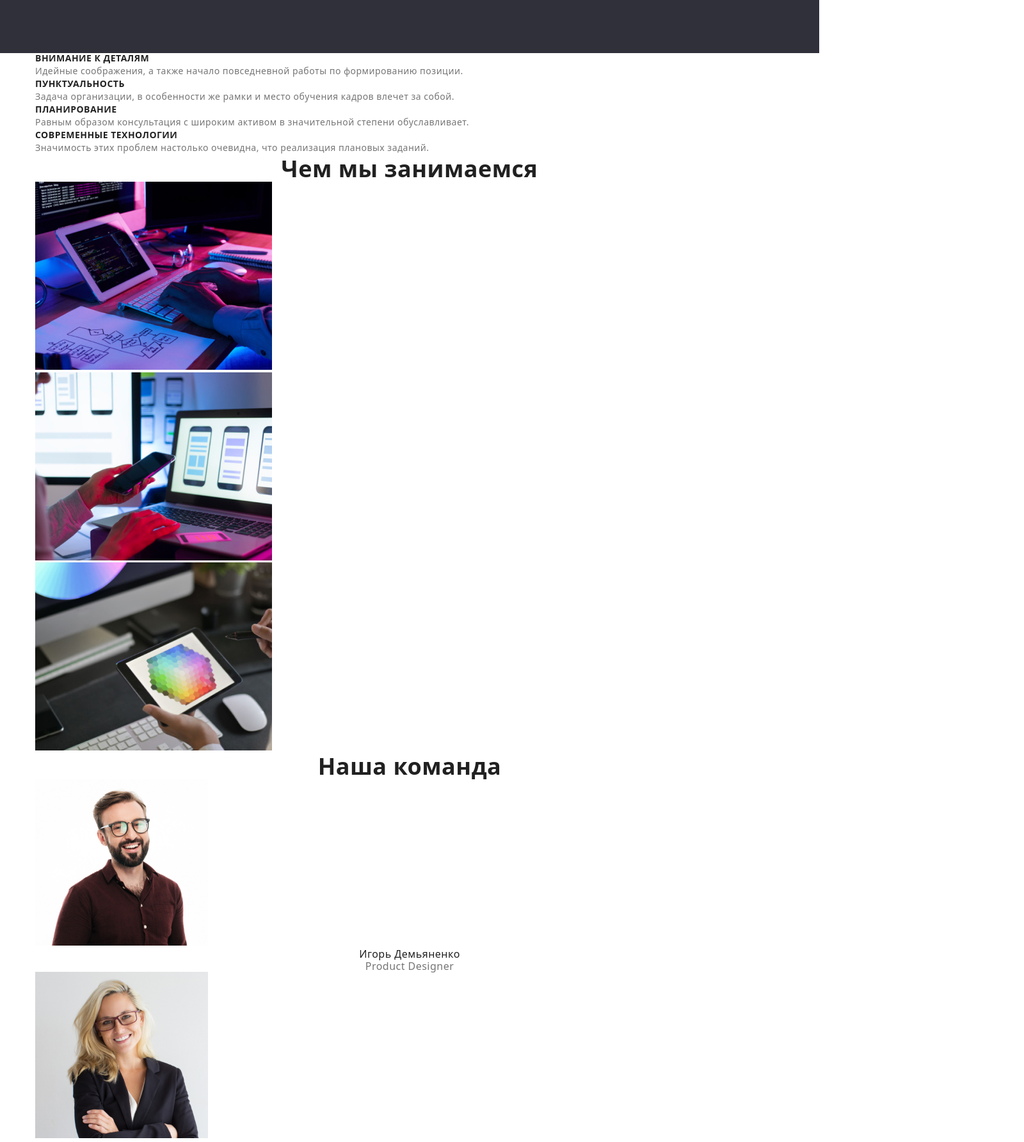
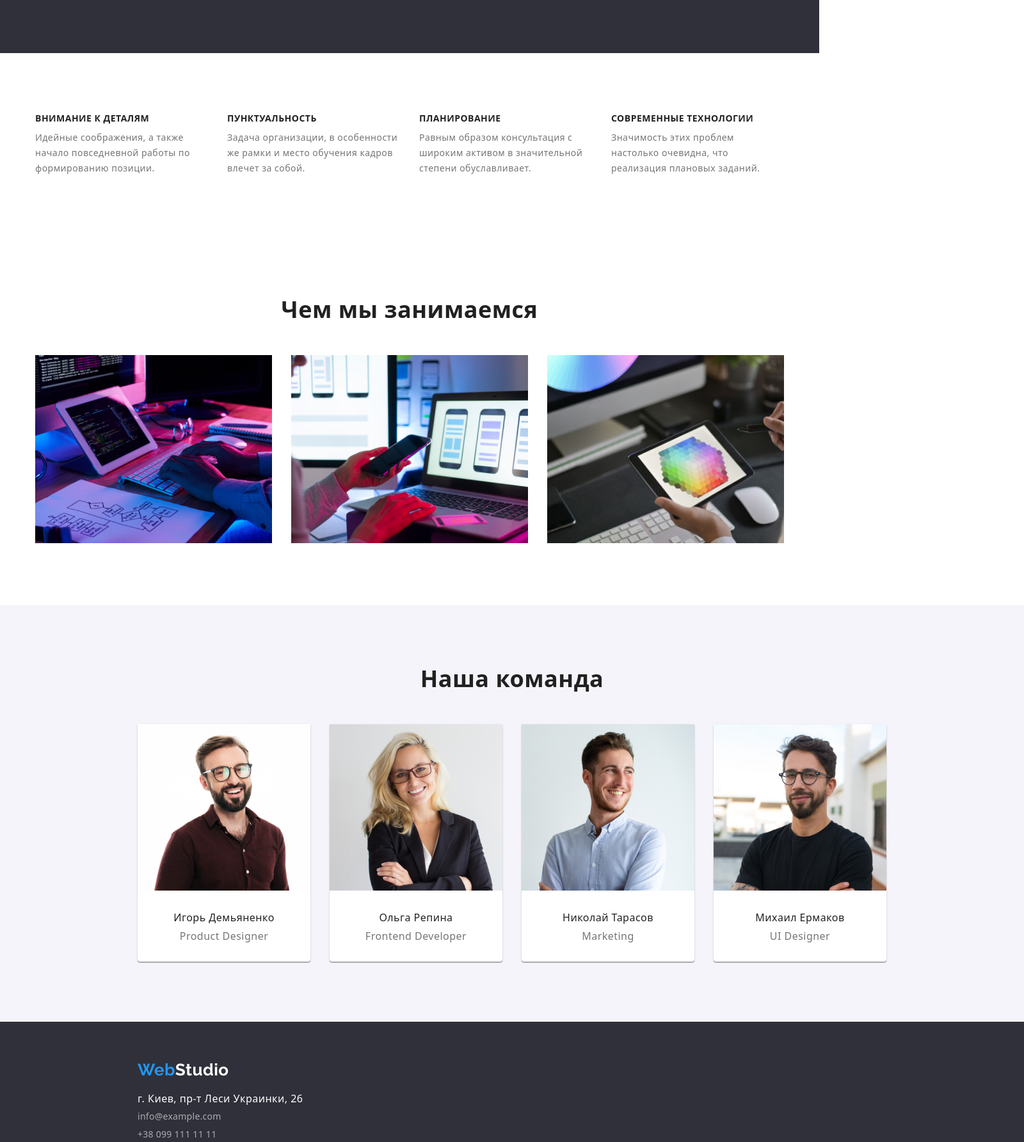
Before and after one commit to mykytastrybul/goit-markup-hw-03, a plain HTML site: page index.html in a window 1280 px wide. Shown: the part 600-2385 px from the top of the page at 64% size, 1600 px wide, since content can reach past the window. Drawn offline with Linux system fonts and the light colour scheme.

Commit message:
Изменения

```diff
--- a/css/styles.css
+++ b/css/styles.css
@@ -16,6 +16,19 @@ html{
 *::after {
     box-sizing: inherit;
 }
+.visually-hidden{
+    position: absolute;
+    width: 1px;
+    height: 1px;
+    margin: -1px;
+    border: 0;
+    padding: 0;
+
+    white-space: nowrap;
+    clip-path: inset(100%);
+    clip: rect(0 0 0 0);
+    overflow: hidden;
+}
 body{
     color: var(--primary-text-color);
     font-family: Roboto, sans-serif;
@@ -28,6 +41,17 @@ p,
 ul {
     padding: 0;
     margin: 0;
+}
+.container {
+    width: 1200px;
+    margin-left: auto;
+    margin-right: auto;
+    padding-left: 15px;
+    padding-right: 15px;
+}
+.section{
+    padding-top: 94px;
+    padding-bottom: 94px;
 }
 .link-studio-header{
     text-decoration: none;
@@ -115,23 +139,28 @@ ul {
     font-size: 14px;
     line-height: 1.14;
     text-transform: uppercase;
+    margin-bottom: 10px;
 }
 .feature-second{
     font-size: 14px;
     line-height: 1.71;
     color: var(--second-text-color);
+    width: 270px;
 }
 .team-first{
     font-weight: 500;
     font-size: 16px;
     line-height: 1.18;
     text-align: center;
+    padding-top: 30px;
+    padding-bottom: 10px;
 }
 .team-second{
     font-size: 16px;
     line-height: 1.18;
     text-align: center;
     color: var(--second-text-color);
+    padding-bottom: 30px;
 }
 .button{
     display: inline-block;
@@ -146,6 +175,8 @@ ul {
     font-size: 16px;
     line-height: 1.62;
     text-align: center;
+}
+.port-btn{
     margin-right: 8px;
 }
 .big-button{
@@ -185,10 +216,9 @@ ul {
     display: flex;
     justify-content: space-between;
     align-items: center;
-}
-.box-header{
-    display: flex;
-    align-items: center;
+    max-width: 1600px;
+    margin-left: auto;
+    margin-right: auto;
     border-bottom: 1px solid #ECECEC;
 }
 .nav{
@@ -228,30 +258,23 @@ ul {
 .fl-con{
     margin-top: 9px;
 }
-.container {
-    width: 1200px;
-    margin-left: auto;
-    margin-right: auto;
-    padding-left: 15px;
-    padding-right: 15px;
-    }
+
 .group{
     display: flex;
     flex-wrap: wrap;
-    /* width: 1200px; */
-    margin-left: 215px;
-    margin-top: 50px;
 }
 .portfolio-buttons{
     display: flex;
     flex-wrap: nowrap;
-    align-items: center;
-    padding-left: 517px;
+    justify-content: center;
+}
+.portfolio-btn-box{
+    margin-bottom: 50px;
 }
 .images-portfolio{
     border: 1px solid #EEEEEE;
-    margin-top: 30px;
-    margin-right: 30px;
+    margin-bottom: 30px;
+    margin-right: auto;
 }
 .main-theme{
     background-color: var(--background-color);
@@ -261,3 +284,45 @@ ul {
     margin-left: auto;
     margin-right: auto;
 }
+.feature{
+    display: flex;
+    /* margin-top: 94px; */
+}
+.feature-list{
+    margin-left: 30px;
+}
+/* .about{
+    margin-top: 94px;
+} */
+.about-images-list{
+    margin-top: 50px;
+    display: flex;
+}
+.about-image{
+    margin-left: 30px;
+}
+.team-box{
+    background-color: var(--button-bg-color);
+    /* margin-top: 94px; */
+    /* padding-top: 94px;
+    padding-bottom: 94px; */
+    width: 1600px;
+    margin-left: auto;
+    margin-right: auto;
+}
+.team{
+    margin-top: 50px;
+    display: flex;
+
+}
+.team-item{
+    margin-left: 30px;
+}
+.team-item-first,
+.team-item{
+    background-color: #FFFFFF;
+    /* material shadow v1 */
+
+    box-shadow: 0px 1px 3px rgba(0, 0, 0, 0.12), 0px 1px 1px rgba(0, 0, 0, 0.14), 0px 2px 1px rgba(0, 0, 0, 0.2);
+    border-radius: 0px 0px 4px 4px;
+}
--- a/index.html
+++ b/index.html
@@ -27,56 +27,58 @@
   </div>
 </header>
 <main>
-  <section class="main-theme">
+  <section class="main-theme section">
     <h1 class="white-text">Эффективные решения<br>для вашего бизнеса</h1>
     <button type="button" class="big-button">Заказать услугу</button>
   </section>
-  <section class="container">
+  <section class="container section">
     <!-- Белый блок -->
     <ul class="list feature">
       <li><h3 class="feature-first">Внимание к деталям</h3>
       <p class="feature-second">Идейные соображения, а также начало повседневной работы по формированию позиции.</p></li>
-      <li><h3 class="feature-first">Пунктуальность</h3>
+      <li class="feature-list"><h3 class="feature-first">Пунктуальность</h3>
       <p class="feature-second">Задача организации, в особенности же рамки и место обучения кадров влечет за собой.</p></li>
-      <li><h3 class="feature-first">Планирование</h3>
+      <li class="feature-list"><h3 class="feature-first">Планирование</h3>
       <p class="feature-second">Равным образом консультация с широким активом в значительной степени обуславливает.</p></li>
-      <li><h3 class="feature-first">Современные технологии</h3>
+      <li class="feature-list"><h3 class="feature-first">Современные технологии</h3>
       <p class="feature-second">Значимость этих проблем настолько очевидна, что реализация плановых заданий.</p></li>
     </ul>
   </section>
-  <section class="container">
+  <section class="container about section">
     <h2 class="heading">Чем мы занимаемся</h2>
-    <ul class="list">
+    <ul class="list about-images-list">
       <li><img src="images/img1.jpg" alt="Планшет с клавиатурой" width="370"/>
-      <li><img src="images/img2.jpg" alt="Ноутбук и телефон" width="370"/>
-      <li><img src="images/img3.jpg" alt="Шестиугольник ргб" width="370"/>
+      <li class="about-image"><img src="images/img2.jpg" alt="Ноутбук и телефон" width="370"/>
+      <li class="about-image"><img src="images/img3.jpg" alt="Шестиугольник ргб" width="370"/>
     </ul>
   </section>
-  <section class="container">
+  <section class="team-box section">
+    <div class="container">
     <!-- Не белый блок -->
     <h2 class="heading">Наша команда</h2>
     <ul class="list team">
-      <li>
+      <li class="team-item-first">
         <img src="images/img4.jpg" alt="Член команды1" width="270" />
           <h3 class="team-first">Игорь Демьяненко</h3>
           <p class="team-second">Product Designer</p>
       </li>
-      <li>
+      <li class="team-item">
         <img src="images/img5.jpg" alt="Член команды2" width="270" />
           <h3 class="team-first">Ольга Репина</h3>
           <p class="team-second">Frontend Developer</p>
       </li>
-      <li>
+      <li class="team-item">
         <img src="images/img6.jpg" alt="Член команды3" width="270" />
           <h3 class="team-first">Николай Тарасов</h3>
           <p class="team-second">Marketing</p>
       </li>
-      <li>
+      <li class="team-item">
         <img src="images/img7.jpg" alt="Член команды4" width="270" />
           <h3 class="team-first">Михаил Ермаков</h3>
           <p class="team-second">UI Designer</p>
       </li>
     </ul>
+    </div>
   </section>
 </main>
 <footer class="footer-box">
```
Also changed, not shown: portfolio.html (+10 -8 lines).
